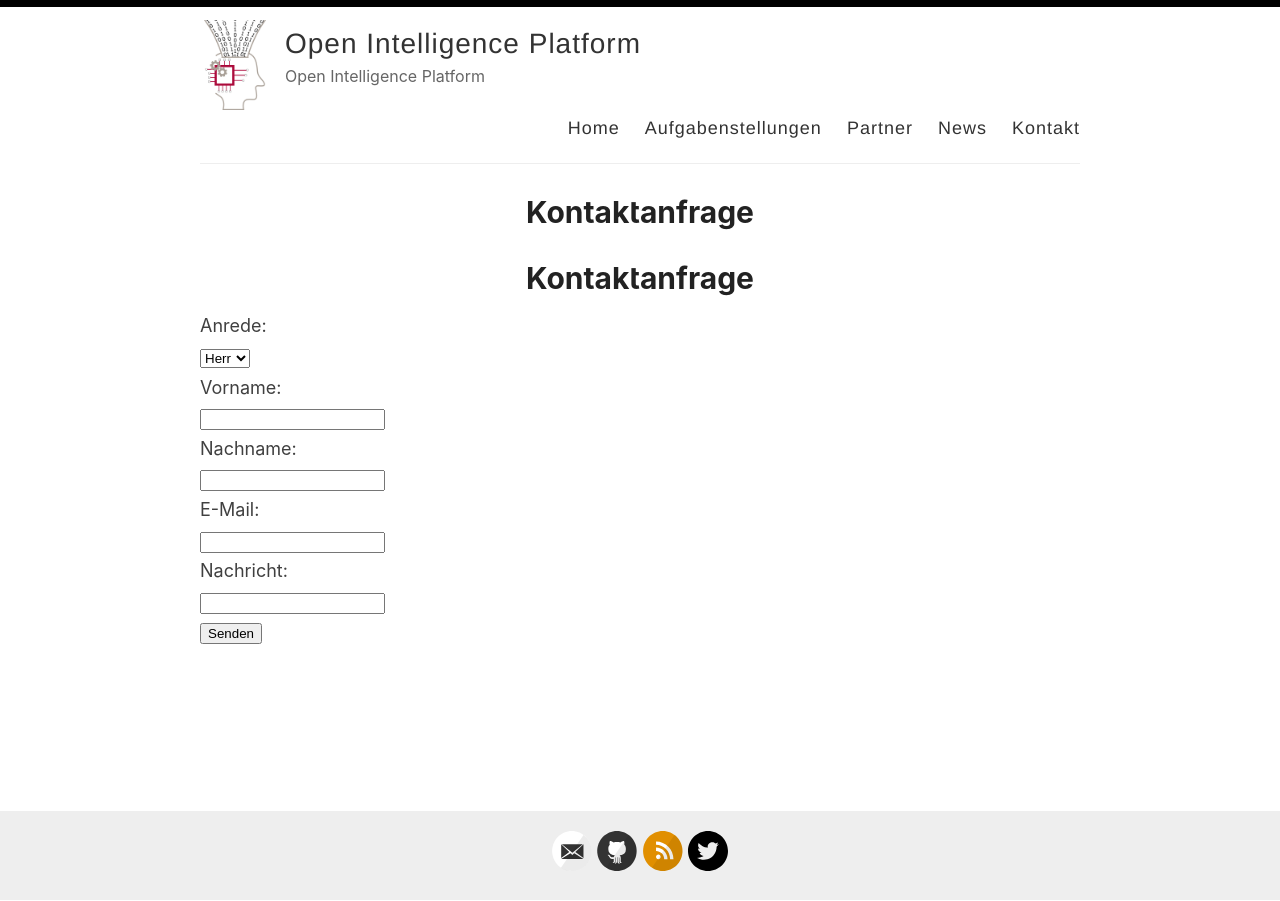
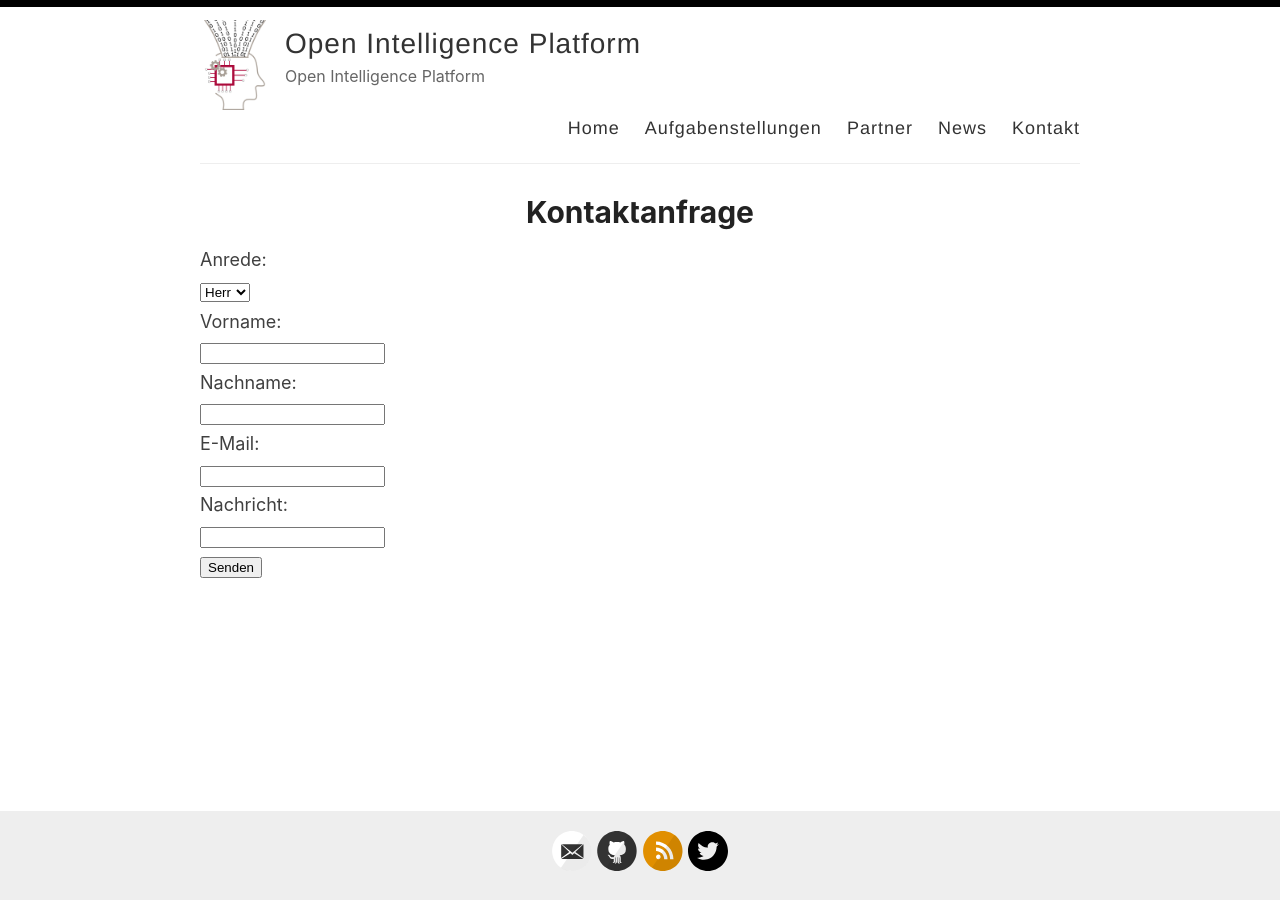
Before and after one commit to OpenIntelligencePlatform/OpenIntelligencePlatform.github.io, a Jekyll site: the page built from _pages/contact.html, in a window 1280 px wide. Built offline with Jekyll 4.4.1, drawn with Linux system fonts in a browser that asks for light colours; comment, search, counter and statistics services are not loaded.

Commit message:
Update contact.html

```diff
--- a/_pages/contact.html
+++ b/_pages/contact.html
@@ -4,8 +4,7 @@ permalink: /contact/
 title: Kontaktanfrage
 ---
 
-<h1>Kontaktanfrage</h1>
-<form name="gform" id="gform" enctype="text/plain" action="https://docs.google.com/forms/d/e/1FAIpQLSdx9KJVH05ySA3Y5Xbv4tPzafTy4NGvbGtAthjLpNYrDNkRzw/formResponse?" target="hidde_iframe" onsubmit="submitted=true;">
+<form name="gform" id="gform" enctype="text/plain" action="https://docs.google.com/forms/d/e/1FAIpQLSdx9KJVH05ySA3Y5Xbv4tPzafTy4NGvbGtAthjLpNYrDNkRzw/formResponse?" target="hidden_iframe" onsubmit="submitted=true;">
   Anrede:<br>
   <select name="address" name="entry.250039872" id="entry.250039872">
     <option>Herr</option>
```
